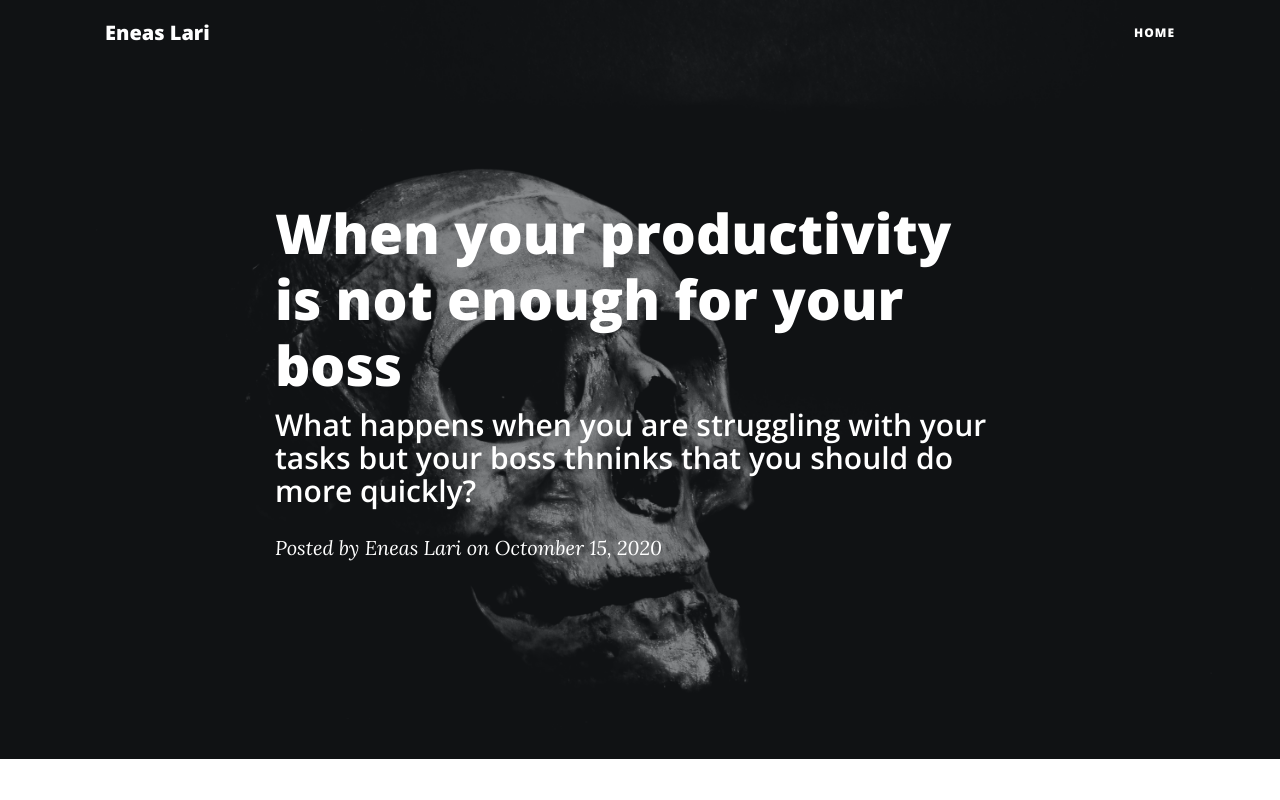
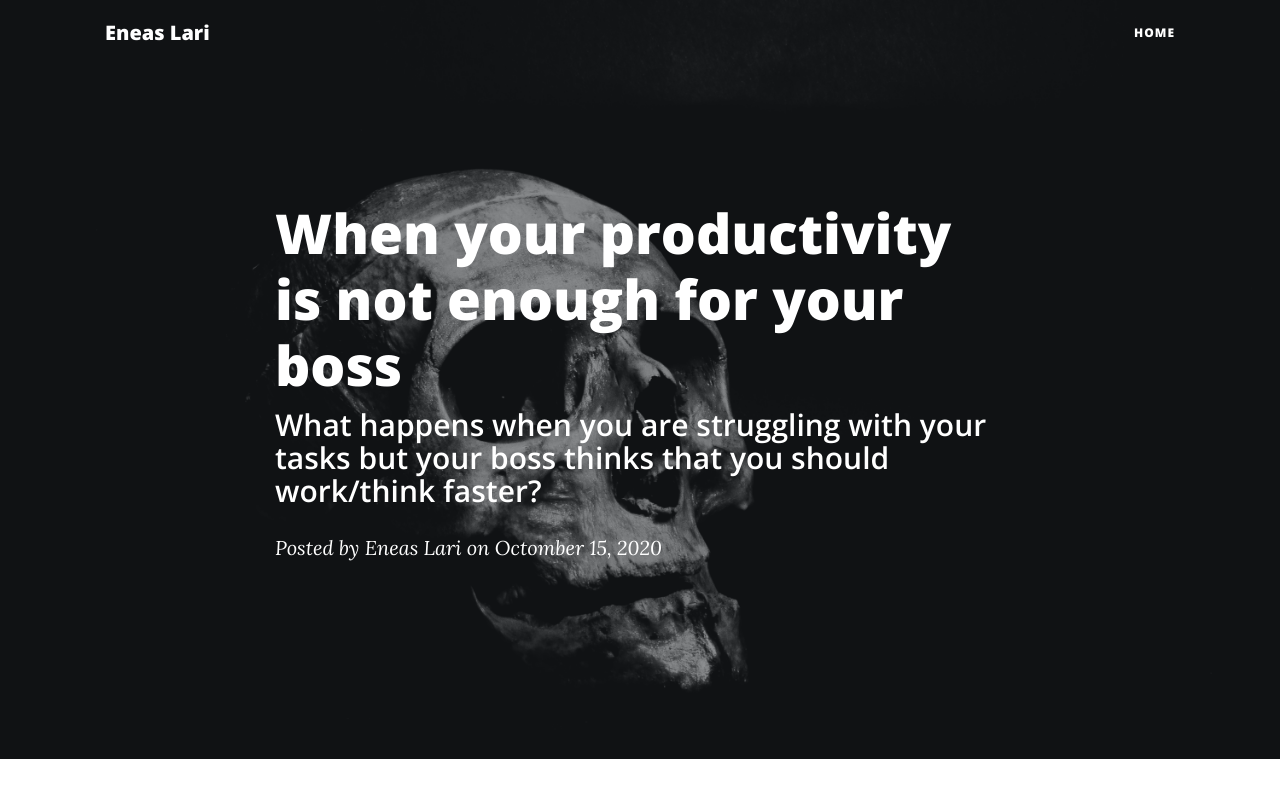
Before and after one commit to EneasLari/blog, a plain HTML site: page post3.html in a window 1280 px wide. Shown: the top 800 px of the page. Drawn offline with nearby package versions, Linux system fonts and the light colour scheme.

Commit message:
Update post3.html

```diff
--- a/post3.html
+++ b/post3.html
@@ -63,7 +63,7 @@
         <div class="col-lg-8 col-md-10 mx-auto">
           <div class="post-heading">
             <h1>When your productivity is not enough for your boss</h1>
-            <h2 class="subheading">What happens when you are struggling with your tasks but your boss thninks that you should do more quickly?</h2>
+            <h2 class="subheading">What happens when you are struggling with your tasks but your boss thinks that you should work/think faster?</h2>
             <span class="meta">Posted by
               <a href="https://twitter.com/EneasLari">Eneas Lari</a>
               on Octomber 15, 2020</span>
```
